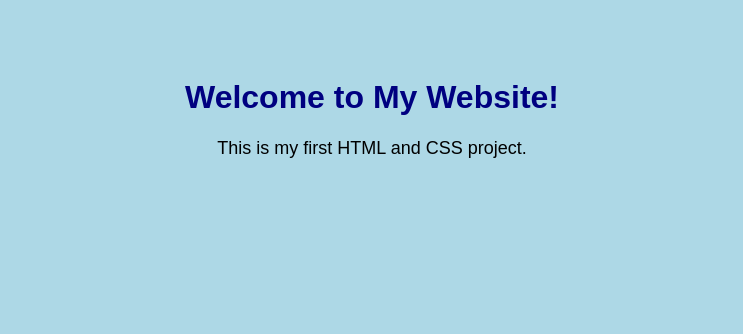
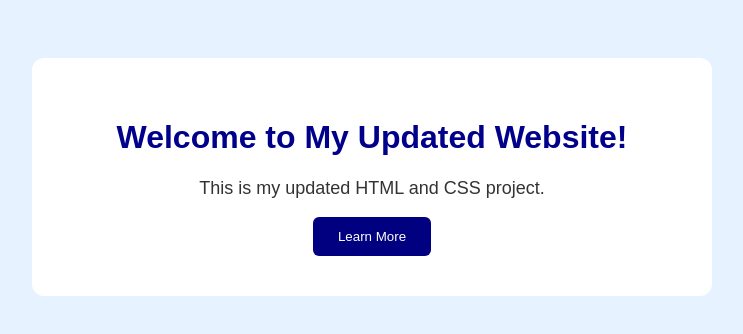
Before and after one commit to jamesbryancaro25-source/Number6, a plain HTML site: page index.html in a window 1280 px wide. Shown: the whole page, without its empty margins (268-1011 px from the left). Drawn offline with Linux system fonts and the light colour scheme.

Commit message:
Update HTML and CSS files

```diff
--- a/index.html
+++ b/index.html
@@ -4,13 +4,20 @@
 <head>
     <meta charset="UTF-8">
     <meta name="viewport" content="width=device-width, initial-scale=1.0">
-    <title>My First Website</title>
+    <title>My Updated Website</title>
     <link rel="stylesheet" href="style.css">
 </head>
 <body>
 
-    <h1>Welcome to My Website!</h1>
-    <p>This is my first HTML and CSS project.</p>
+    <div class="container">
+        <h1>Welcome to My Updated Website!</h1>
+
+        <p>
+            This is my updated HTML and CSS project.
+        </p>
+
+        <button>Learn More</button>
+    </div>
 
 </body>
 </html>
--- a/style.css
+++ b/style.css
@@ -1,16 +1,37 @@
 
 body {
     font-family: Arial, sans-serif;
-    background-color: lightblue;
+    background-color: #e6f2ff;
     text-align: center;
     padding: 50px;
 }
 
+.container {
+    background-color: white;
+    padding: 40px;
+    border-radius: 12px;
+    max-width: 600px;
+    margin: auto;
+}
+
 h1 {
-    color: navy;
+    color: darkblue;
 }
 
 p {
-    color: black;
+    color: #333333;
     font-size: 18px;
 }
+
+button {
+    background-color: navy;
+    color: white;
+    padding: 12px 25px;
+    border: none;
+    border-radius: 6px;
+    cursor: pointer;
+}
+
+button:hover {
+    background-color: royalblue;
+}
```
